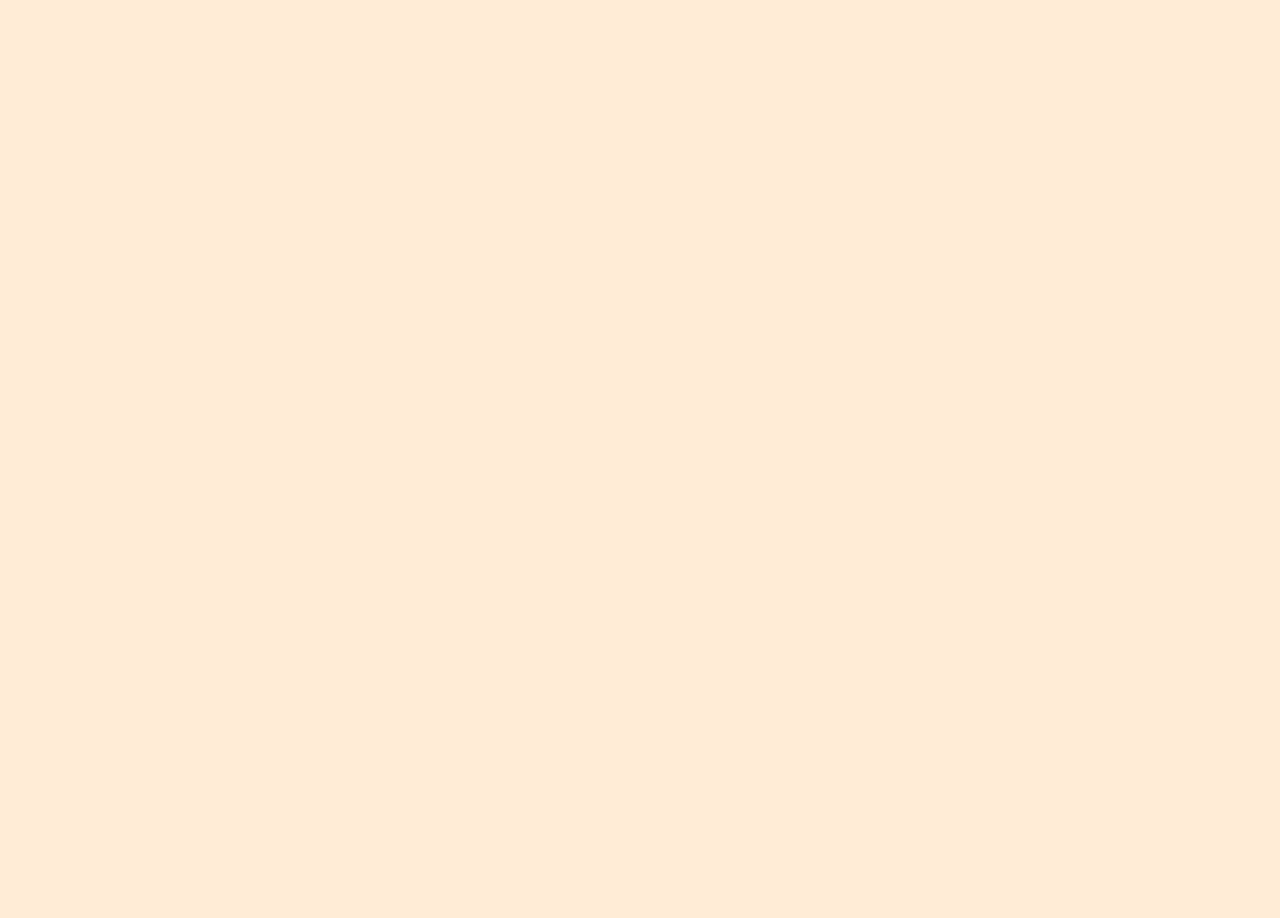
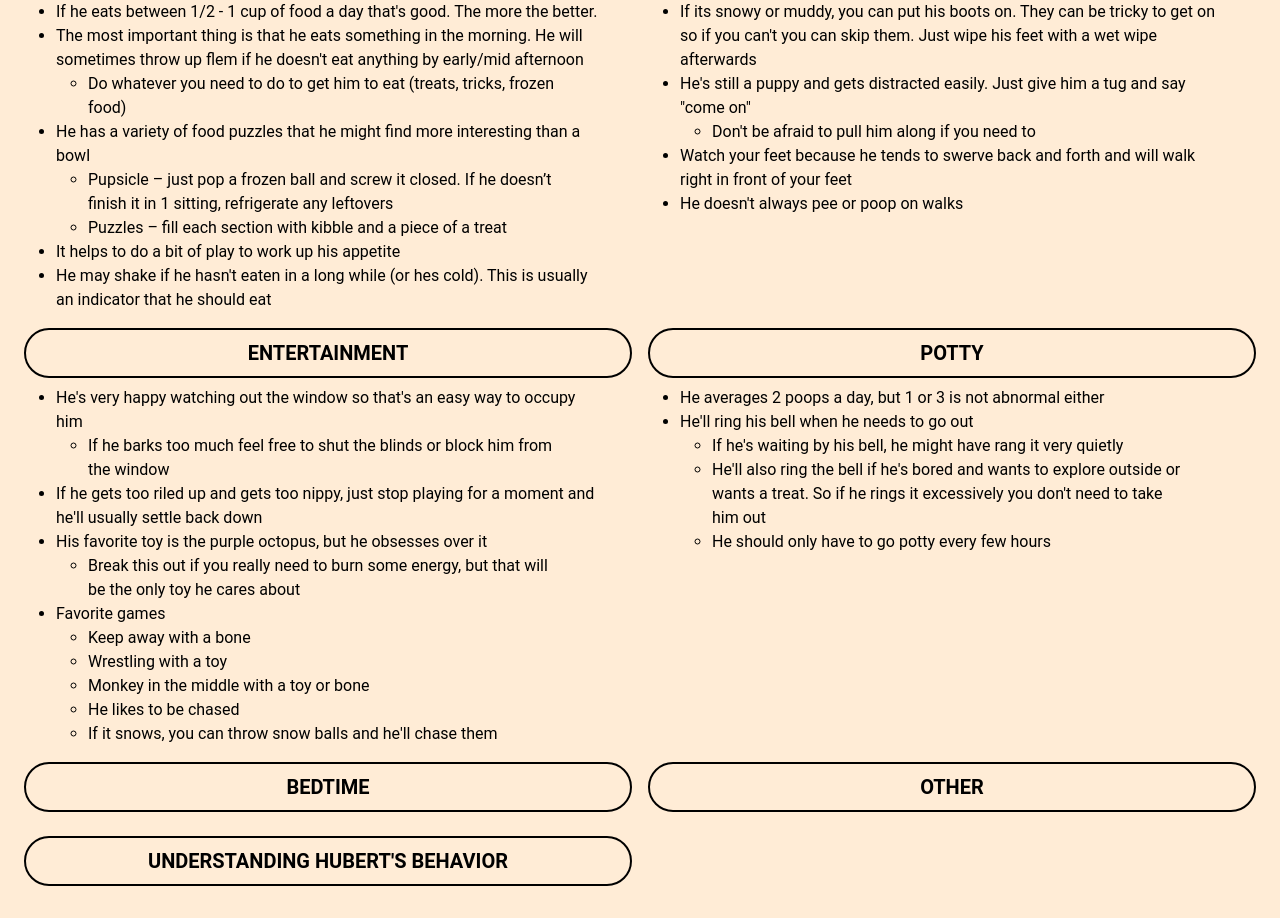
Before and after one commit to nicklindsley/hubert-dogsitting, a SvelteKit app: page / in a window 1280 px wide. Shown: the part 440-1358 px from the top of the page. Before the commit the page ends 800 px from the top, so only its background shows below. Built offline with nearby package versions, Linux system fonts and the light colour scheme.

Commit message:
Add content to main page

```diff
--- a/src/lib/components/Section.svelte
+++ b/src/lib/components/Section.svelte
@@ -1,10 +1,13 @@
 <script lang="ts">
 	type SectionProps = {
 		title: string;
-		items: {
+		items: (
+			| string
+			| {
 					content: string;
 					subItems?: string[];
-		}[];
+			  }
+		)[];
 	};
 
 	const { title, items }: SectionProps = $props();
@@ -15,6 +18,9 @@
 	<ul class="mx-8 flex list-disc flex-col">
 		{#each items as item, index (index)}
 			<li>
+				{#if typeof item === "string"}
+					{item}
+				{:else}
 					<!-- eslint-disable-next-line svelte/no-at-html-tags -->
 					{@html item.content}
 					{#if item.subItems?.length}
@@ -24,6 +30,7 @@
 							{/each}
 						</ul>
 					{/if}
+				{/if}
 			</li>
 		{/each}
 	</ul>
--- a/src/routes/+page.svelte
+++ b/src/routes/+page.svelte
@@ -1,11 +1,110 @@
 <script lang="ts">
+	import type { ComponentProps } from "svelte";
 	import { hubertSleeping } from "$lib/assets";
+	import Section from "$lib/components/Section.svelte";
+
+	const sections: ComponentProps<typeof Section>[] = [
+		{
+			title: "Meals",
+			items: [
+				"He doesn't have specific meal times. We leave food out for him and he eats when he wants",
+				"If he eats between 1/2 - 1 cup of food a day that's good. The more the better.",
+				{
+					content:
+						"The most important thing is that he eats something in the morning. He will sometimes throw up flem if he doesn't eat anything by early/mid afternoon",
+					subItems: [
+						"Do whatever you need to do to get him to eat (treats, tricks, frozen food)",
+					],
+				},
+				{
+					content:
+						"He has a variety of food puzzles that he might find more interesting than a bowl",
+					subItems: [
+						"Pupsicle – just pop a frozen ball and screw it closed. If he doesn’t finish it in 1 sitting, refrigerate any leftovers",
+						"Puzzles – fill each section with kibble and a piece of a treat",
+					],
+				},
+				"It helps to do a bit of play to work up his appetite",
+				"He may shake if he hasn't eaten in a long while (or hes cold). This is usually an indicator that he should eat",
+			],
+		},
+		{
+			title: "Walks",
+			items: [
+				"Use his blue harness for walks and clip it in the front. It helps him read the leash and stay in line",
+				"If its snowy or muddy, you can put his boots on. They can be tricky to get on so if you can't you can skip them. Just wipe his feet with a wet wipe afterwards",
+				{
+					content:
+						'He\'s still a puppy and gets distracted easily. Just give him a tug and say "come on"',
+					subItems: ["Don't be afraid to pull him along if you need to"],
+				},
+				"Watch your feet because he tends to swerve back and forth and will walk right in front of your feet",
+				"He doesn't always pee or poop on walks",
+			],
+		},
+		{
+			title: "Entertainment",
+			items: [
+				{
+					content:
+						"He's very happy watching out the window so that's an easy way to occupy him",
+					subItems: [
+						"If he barks too much feel free to shut the blinds or block him from the window",
+					],
+				},
+				"If he gets too riled up and gets too nippy, just stop playing for a moment and he'll usually settle back down",
+				{
+					content: "His favorite toy is the purple octopus, but he obsesses over it",
+					subItems: [
+						"Break this out if you really need to burn some energy, but that will be the only toy he cares about",
+					],
+				},
+				{
+					content: "Favorite games",
+					subItems: [
+						"Keep away with a bone",
+						"Wrestling with a toy",
+						"Monkey in the middle with a toy or bone",
+						"He likes to be chased",
+						"If it snows, you can throw snow balls and he'll chase them",
+					],
+				},
+			],
+		},
+		{
+			title: "Potty",
+			items: [
+				"He averages 2 poops a day, but 1 or 3 is not abnormal either",
+				{
+					content: "He'll ring his bell when he needs to go out",
+					subItems: [
+						"If he's waiting by his bell, he might have rang it very quietly",
+						"He'll also ring the bell if he's bored and wants to explore outside or wants a treat. So if he rings it excessively you don't need to take him out",
+						"He should only have to go potty every few hours",
+					],
+				},
+			],
+		},
+		{
+			title: "Bedtime",
+			items: [],
+		},
+		{
+			title: "Other",
+			items: [],
+		},
+		{
+			title: "Understanding Hubert's Behavior",
+			items: [],
+		},
+	];
 </script>
 
-<div class="flex flex-col items-center gap-4">
-	<div class="flex flex-col items-center">
-		<p>Hubbie is a good boy</p>
-		<p class="text-xs italic">...most of the time</p>
+<div class="m-4 flex flex-col items-center gap-4">
+	<img src={hubertSleeping} alt="Hubert sleeping" width={400} />
+	<div class="grid md:grid-cols-2">
+		{#each sections as section (section.title)}
+			<Section {...section} />
+		{/each}
 	</div>
-	<img src={hubertSleeping} alt="Hubert sleeping" width={400} />
 </div>
--- a/src/routes/schedule/+page.svelte
+++ b/src/routes/schedule/+page.svelte
@@ -6,7 +6,8 @@
 	const events: Event[] = [
 		{
 			time: "7 - 8 AM",
-			description: "Wake up and take him potty. He usually won't get up until you get up.",
+			description:
+				"Wake up and take him potty. He usually won't get up until you get up. He will typically poop in the morning but not always.",
 		},
 		{ time: "8 AM", description: "Playtime. He'll have a burst of energy after going potty." },
 		{
@@ -26,7 +27,11 @@
 			description:
 				"Limit his water so he doesn't have to get up in the middle of the night. A little water is fine, but no big drinks",
 		},
-		{ time: "Before Bed", description: "Take him out one last time before bed" },
+		{
+			time: "Before Bed",
+			description:
+				"Take him out one last time before bed. Give him a chance to poop, especially if he hasn't pooped twice yet, but if he doesn't its usually not an issue.",
+		},
 	];
 </script>
 
```
Lines whose indentation alone changed are shown as unchanged.
